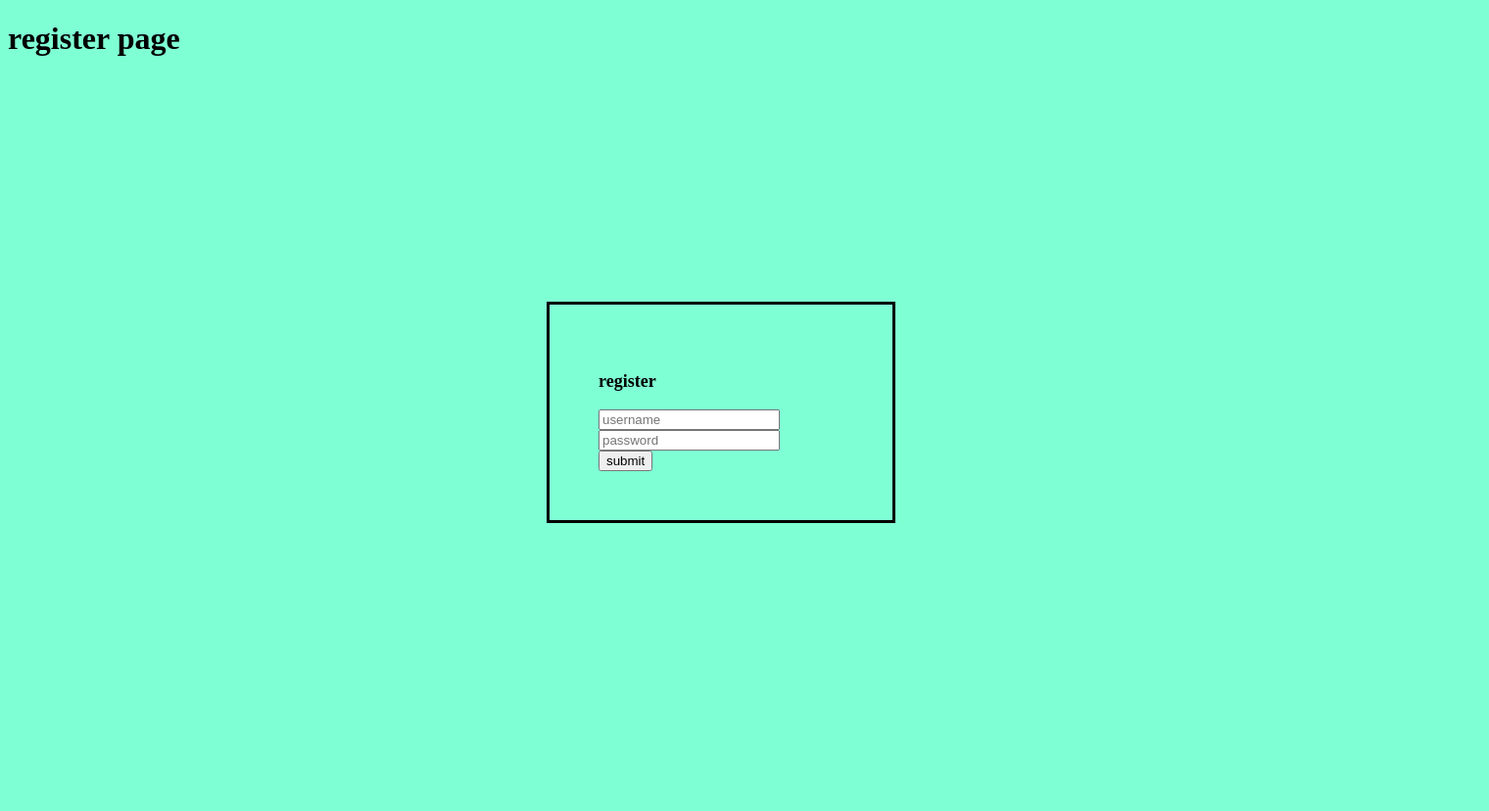
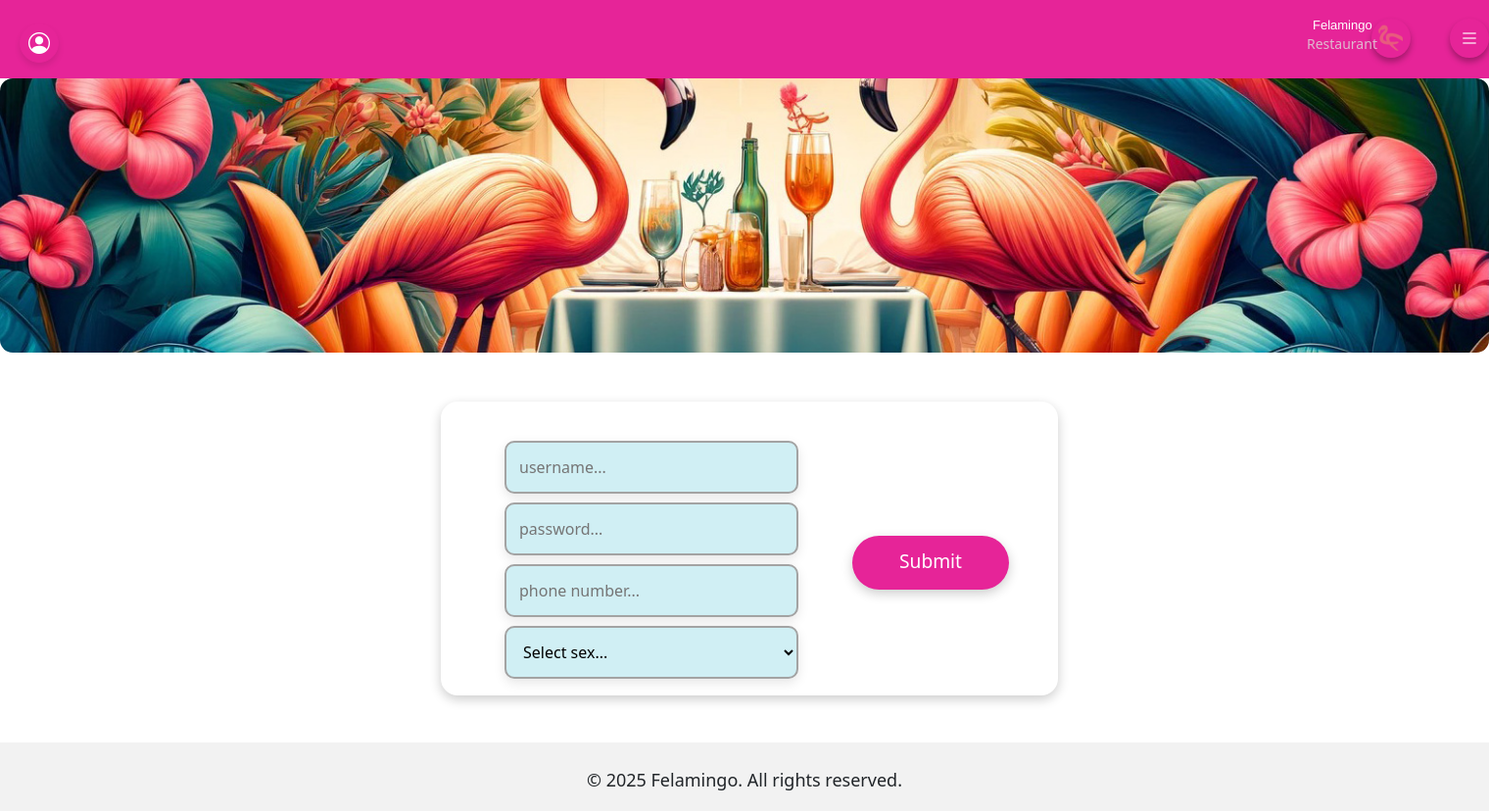
Before and after one commit to yalda-aq30/Felamingo, a Django app: page /register/ in a window 1520 px wide. Shown: the whole page at 98% size. Before the commit the page ends 534 px from the top, so only its background shows below. Run offline with Django 5.2, Linux system fonts and the light colour scheme.

Commit message:
frontend register page is completed but its backend is not completed

```diff
--- a/restaurentproject/authentication/templates/authentication/register.html
+++ b/restaurentproject/authentication/templates/authentication/register.html
@@ -1,48 +1,88 @@
-<!DOCTYPE html>
-<html lang="en">
-<head>
-    <meta charset="UTF-8">
-    <meta name="viewport" content="width=device-width, initial-scale=1.0">
-    <title>Document</title>
+{% extends "menu/base.html" %}
+{% block content %}
 <style>
-        body {
-            background-color: aquamarine;
+    body{
+        /* background-color: rgb(254, 215, 222); */
+    }
+    .inputs-div{
+        background-size: cover;
+        background-color: white;
+        border: none;
+        width: 630px;
+        height: 300px;
+        border-radius: 17px;
+        box-shadow: 0px 4px 12px rgba(0, 0, 0, 0.2);
+        transition: 0.2s;
+        margin-left: 450px;
+        margin-top: 50px;
+        padding-left: 65px;
+        padding-top: 40px;
+        padding-bottom: 30px;
+        transition: 0.9s;
     }
     .inputs{
-            margin-left: 550px;
-            margin-top: 250px;
+        background-color:  #D0EFF4;
+        box-shadow: 0px 4px 12px rgba(0, 0, 0, 0.1);
+        border-color: rgb(163, 163, 163);
         border-style: solid;
-            border-color: black;
-            padding: 50px;
-            width: 250px;
+        border-width: 2px;
+        margin-bottom: -30px;
+        border-radius: 10px;
+        width: 300px;
+        padding: 13px;
+        transition: 0.9s;
+        /* display: flex; */
+        /* position: absolute; */
     }
-        .text{
-            font-size: large;
-            font-weight:bold ;
+    .submit{
+        margin-left: 355px;
+        margin-top: -155px;
+        border: none;
+        color: white;
+        font-size:larger;
+        font-weight:500;
+        background-color: #e62498;
+        box-shadow: 0px 4px 12px rgba(0, 0, 0, 0.2);
+        position: absolute;
+        border-radius: 30px;
+        height: 55px;
+        width: 160px;
+        justify-content: center;
+        padding-top: 12px;
+        display: flex;
+        transition: 0.5s;
+        cursor: pointer;
+    }
+    .submit:hover{
+        transform: translateY(-5px);
+    }
+    .inputs:hover{
+        transform: translateY(-5px);
+    }
+    .inputs-div:hover{
+        transform: translateY(-5px);
     }
 </style>
-</head>
-<body>
-
-    <h1>register page</h1>
-
-    {% if messages %}
-    <ul>
-        {% for message in messages %}
-        <li style="color:red;">{{ message }}</li>
-        {% endfor %}
-    </ul>
-    {% endif %}
 
 <form method="post">
     {% csrf_token %}
-        <div class="inputs">
-            <p class="text">register</p>
-            <input type="text" name="username" placeholder="username" required><br>
-            <input type="password" name="password" placeholder="password" required><br>
-            <button type="submit">submit</button>
+    <div class="inputs-div">
+        <input type="text" name="username" placeholder="username..." required class="inputs"> <br>
+        <br>
+        <input type="text" name="password" placeholder="password..." required class="inputs"> <br>
+        <br>
+        <input type="text" name="phone number" placeholder="phone number..." required class="inputs"> <br>
+        <br>
+        <select name="sex" required class="inputs" style="cursor: pointer;"> <br>
+            <option value="">Select sex...</option>
+            <option value="male">Male</option>
+            <option value="female">Female</option>
+            <option value="none">None</option>
+        </select> <br>
+        <br>
+        <button class="submit">Submit</button>
     </div>
 
+
 </form>
-</body>
-</html>
+{% endblock %}
--- a/restaurentproject/menu/templates/menu/base.html
+++ b/restaurentproject/menu/templates/menu/base.html
@@ -138,7 +138,7 @@
 
 </div>
 
-<hr>
+
 
 {% block content %}
 
@@ -149,4 +149,12 @@
 {% block food-items %}
 
 {% endblock %}
+<br>
+<br>
+<footer style="background-color: #f2f2f2; height: 70px; text-align: center; padding-top: 25px; font-size: large;">
+  <p>© 2025 Felamingo. All rights reserved.</p>
+</footer>
+<!-- background-color: #f2f2f2; padding: 50px; height: 50px; -->
+
+
 </html>
--- a/restaurentproject/menu/templates/menu/index.html
+++ b/restaurentproject/menu/templates/menu/index.html
@@ -40,7 +40,7 @@
         overflow-y: hidden;
         white-space: nowrap;
         padding-bottom: 40px;
-        scrollbar-color: #FF9F43 #f5f5f5
+        scrollbar-color: #e50a8e #f5f5f5
     }
 
     .menu_item{
@@ -58,7 +58,7 @@
 
 <!-- کتگوری های هر غذا-->
 
-        <div style="display: flex; flex-wrap: wrap; gap: 10px; justify-content: center; margin-top: 30px; padding-left: 80px; padding-right: 100px;">
+        <div style="display: flex; flex-wrap: wrap; gap: 10px; justify-content: center; margin-top: 30px; padding-left: 148px; padding-right: 176px; padding-bottom: 40px;">
             <div class="scroolbar">
                 {% for category in categories %}
                     <button class="food_items">
```
Also changed, not shown: restaurentproject/db.sqlite3. Lines whose indentation alone changed are shown as unchanged.
